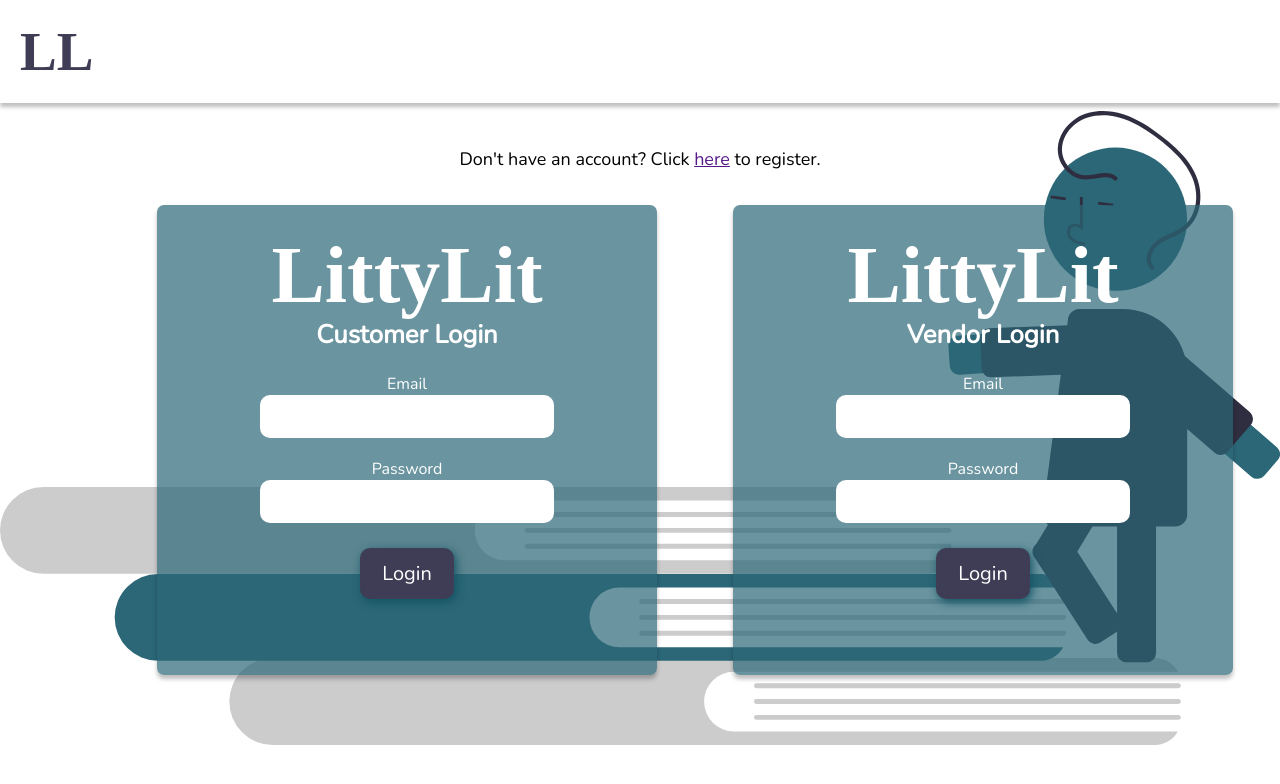
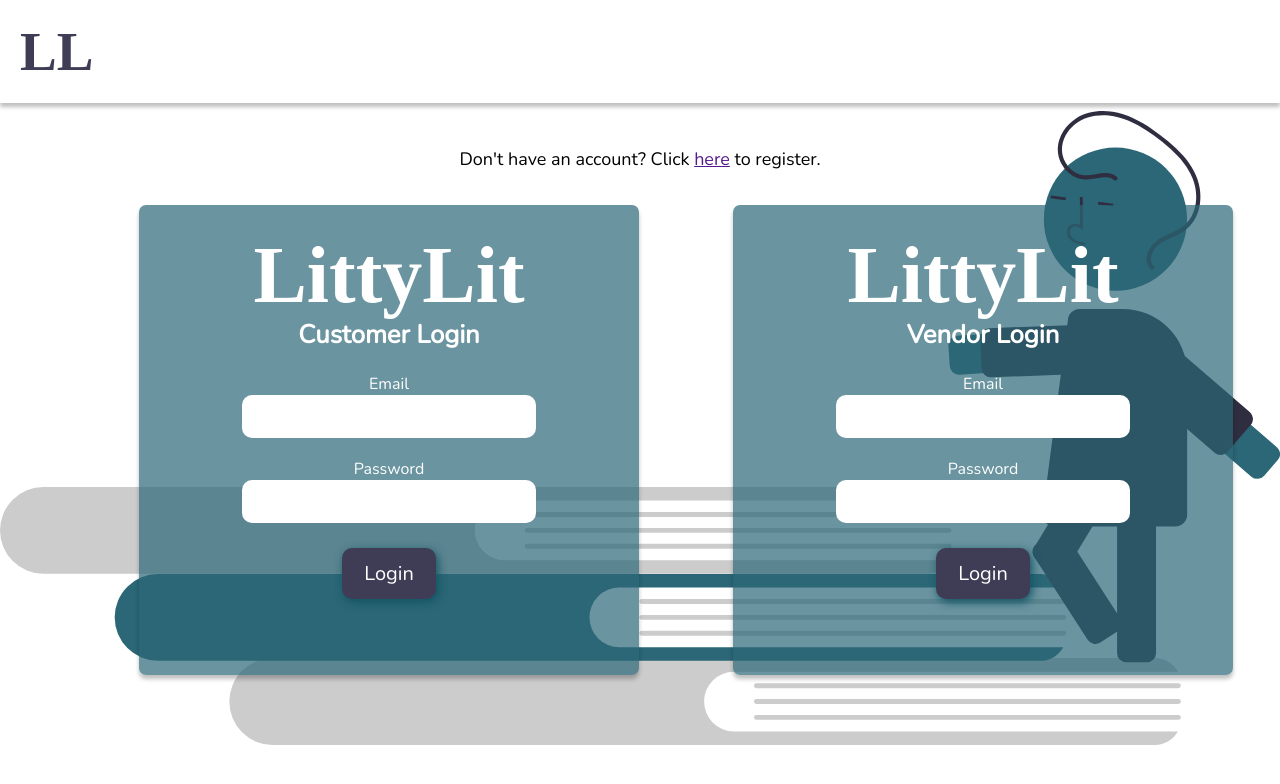
Before and after one commit to elodiecollier/LittyLit, a PHP site: page /login.html in a window 1280 px wide. Shown: the top 784 px of the page. Run offline with PHP 8.4, Linux system fonts and the light colour scheme; some web fonts are replaced.

Commit message:
Update login.css

```diff
--- a/login.css
+++ b/login.css
@@ -49,7 +49,7 @@ ul {
     position: absolute;
     width: 500px;
     height: 470px;
-    left: 93px;
+    left: 75px;
     top: 128px;
     background: rgba(43, 103, 119, 0.7);
     box-shadow: 0px 4px 4px rgba(0, 0, 0, 0.25);
```
